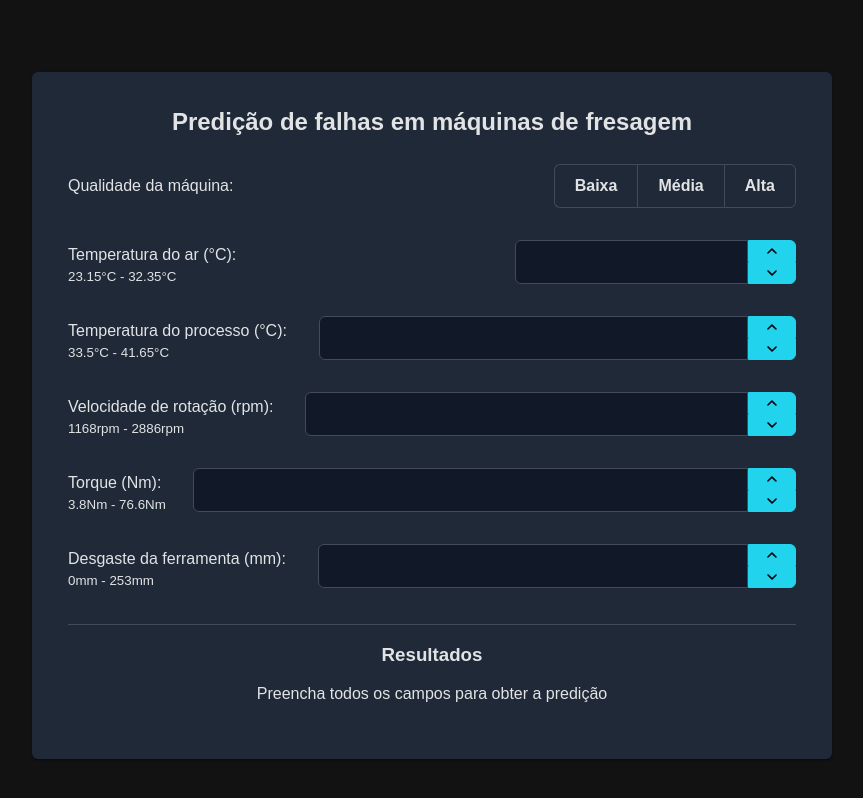
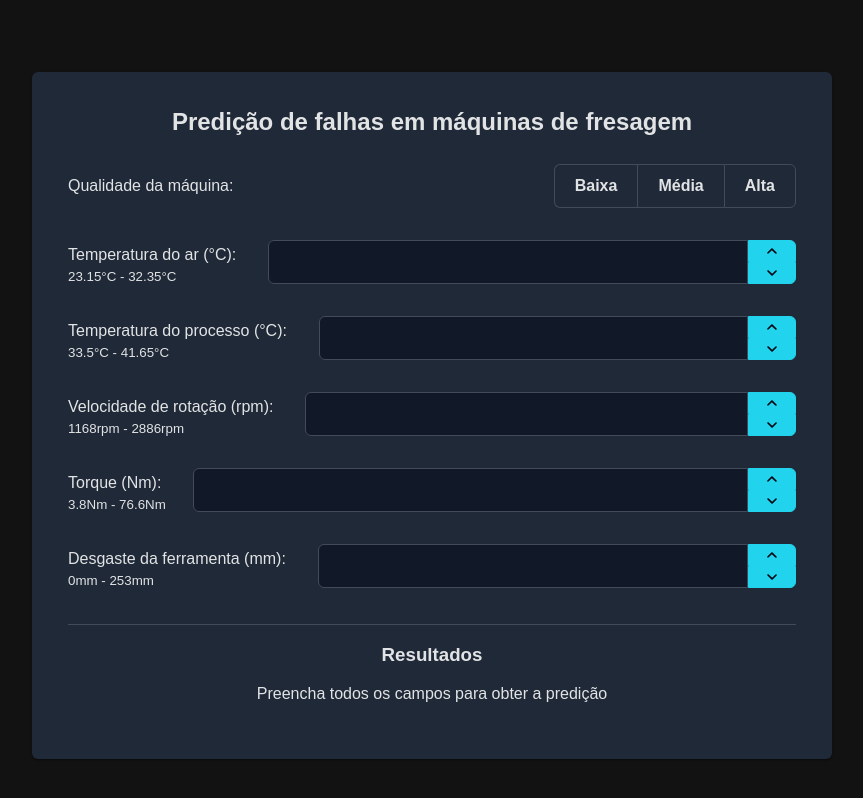
Before and after one commit to tcc-predictive-maintenance/frontend, a React (Vite) app: page / in a window 1280 px wide. Shown: the top 798 px of the page, without its empty margins (208-1071 px from the left). Built offline with nearby package versions, Linux system fonts and the light colour scheme; a web font is replaced by a local one.

Commit message:
style: setting incorrect width

```diff
--- a/src/App.jsx
+++ b/src/App.jsx
@@ -108,6 +108,7 @@ function App() {
                     max={32.35}
                     step={0.5}
                     showButtons
+                    style={{flex: 1, width: "100%"}}
                 />
             </Row>
             <Row>
```
